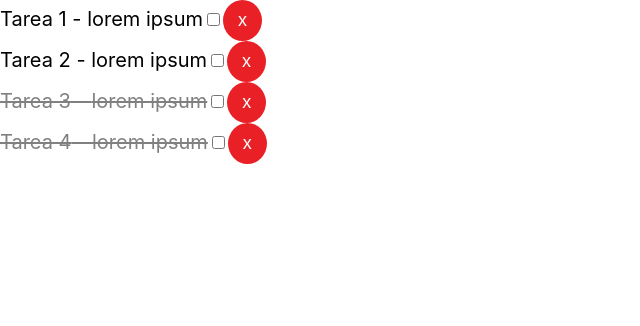
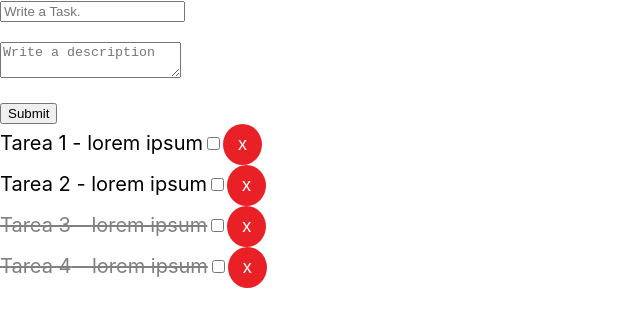
Before and after one commit to IdenTiclla/my-react-app, a React (Create React App) app: page / in a window 1280 px wide. Shown: the top 326 px of the page, without its empty margins (0-640 px from the left). Built offline with nearby package versions, Linux system fonts and the light colour scheme.

Commit message:
TaskForm component

```diff
--- a/src/App.js
+++ b/src/App.js
@@ -4,7 +4,7 @@ import './App.css';
 import tasks from './sample/tasks.json'
 
 import Tasks from './components/Tasks'
-
+import TaskForm from './components/TaskForm'
 console.log(tasks)
 
 class App extends Component {
@@ -16,6 +16,7 @@ class App extends Component {
     render() {
         return (
             <div>
+                <TaskForm></TaskForm>
                 <Tasks tasks={this.state.tasks}></Tasks>
             </div>
         )
--- /dev/null
+++ b/src/components/TaskForm.js
@@ -0,0 +1,57 @@
+import React, {Component} from 'react'
+
+
+class TaskForm extends Component {
+    constructor(props) {
+        super(props)
+        this.state = {
+            title: '',
+            description: ''
+        }
+        this.onSubmit = this.onSubmit.bind(this)
+        this.onChange = this.onChange.bind(this)
+
+    }
+
+    onSubmit(e) {
+        console.log(this.state)
+        e.preventDefault()
+    }
+
+    onChange(e) {
+        console.log(e.target.name, e.target.value)
+        this.setState({
+            [e.target.name]: e.target.value
+        })
+
+    }
+
+
+
+    render() {
+        return (
+            <form onSubmit={this.onSubmit}>
+                <input
+                    type="text"
+                    name="title"
+                    placeholder="Write a Task."
+                    onChange={this.onChange}
+                    value={this.state.title}>
+                </input>
+                <br></br>
+                <br></br>
+                <textarea
+                    name="description"
+                    placeholder="Write a description"
+                    onChange={this.onChange}
+                    value={this.state.description}>
+                </textarea>
+                <br></br>
+                <br></br>
+                <input type="submit"></input>
+            </form>
+        )
+    }
+}
+
+export default TaskForm
```
